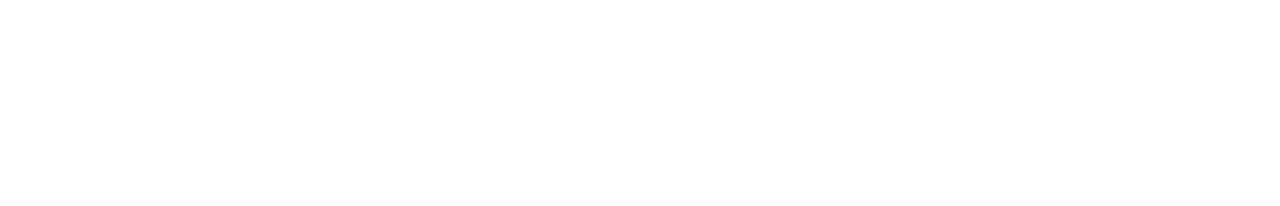
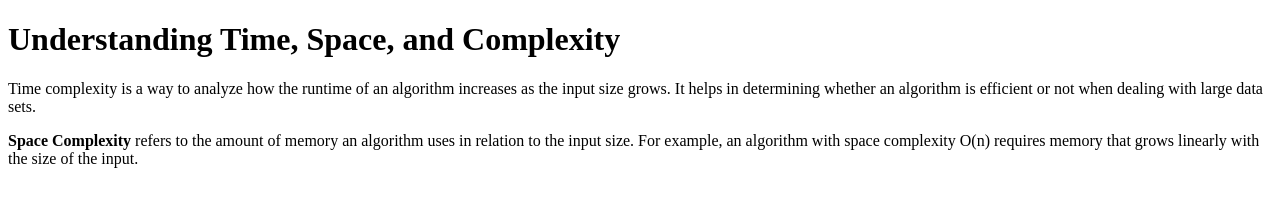
Before and after one commit to acciojob/time-and-space-complexity-mohdminhaj12w33-dot, a website: page main.html in a window 1280 px wide. Drawn offline with Linux system fonts and the light colour scheme.

Commit message:
created a submission

```diff
--- a/main.html
+++ b/main.html
@@ -1,12 +1,20 @@
-<!DOCTYPE html>
 
-<html>
+	<!DOCTYPE html>
+<html lang="en">
+<head>
+    <meta charset="UTF-8">
+    <title>Time, Space, and Complexity</title>
+</head>
+<body>
+    <h1>Understanding Time, Space, and Complexity</h1>
 
-<head>
-	<link rel="stylesheet" href="styles.css">
-</head>
+    <p>
+        Time complexity is a way to analyze how the runtime of an algorithm increases as the input size grows. It helps in determining whether an algorithm is efficient or not when dealing with large data sets.
+    </p>
 
-<body>
+    <p>
+        <b>Space Complexity</b> refers to the amount of memory an algorithm uses in relation to the input size. For example, an algorithm with space complexity O(n) requires memory that grows linearly with the size of the input.
+    </p>
 	<!-- the entire body must be written by student -->
     <script type="text/javascript" src="./script.js">
 </script>
```
